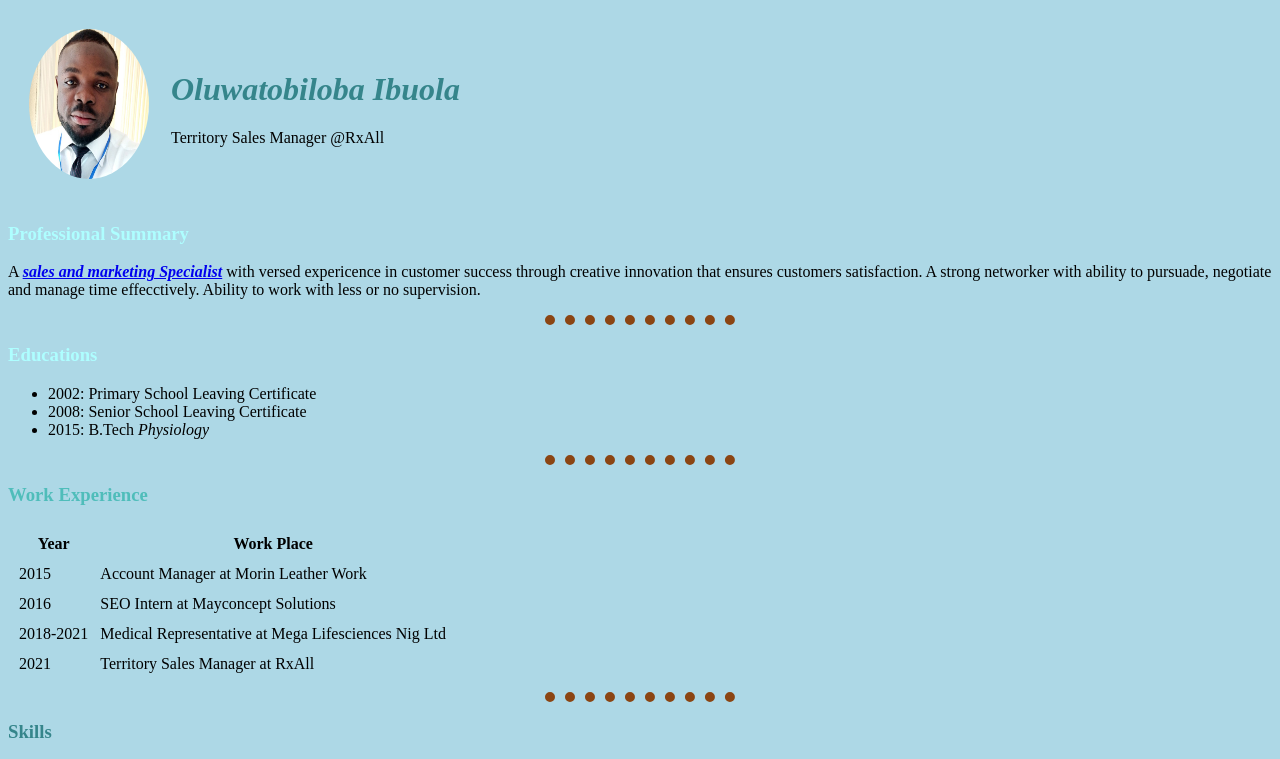
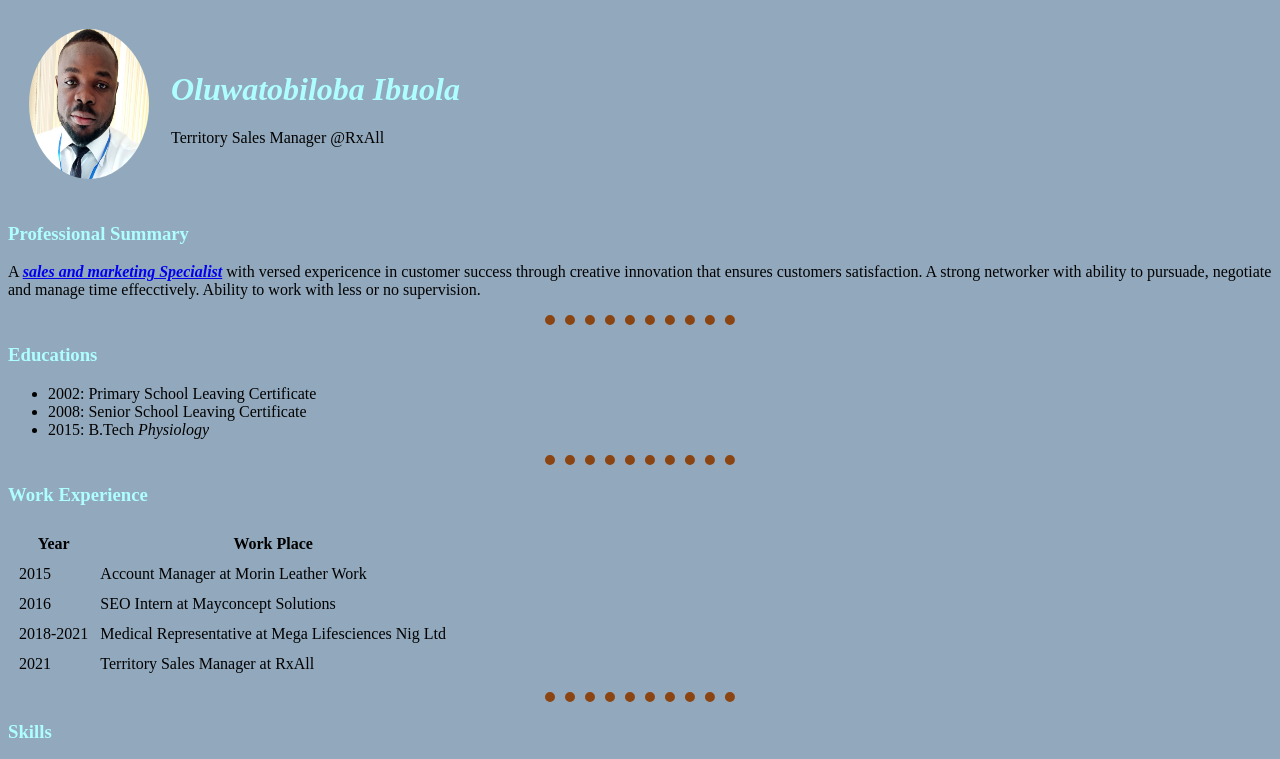
Before and after one commit to OluwatobilobaIbuola/cv, a plain HTML site: page index.html in a window 1280 px wide. Shown: the top 759 px of the page. Drawn offline with Linux system fonts and the light colour scheme.

Commit message:
h3 color and favicon upload
Changed the h3 colors and uploaded favicon for contact me and my hobbies page.

```diff
--- a/css/style.css
+++ b/css/style.css
@@ -1,5 +1,5 @@
 body {
-  background-color: #ADD8E6;
+  background-color: #92A9BD;
 }
 
 hr {
@@ -10,7 +10,7 @@ hr {
 }
 
 h1 {
-  color: #35858B;
+  color: #AEFEFF;
 }
 
 h3:hover {
@@ -21,13 +21,13 @@ h3:hover {
   color: #AEFEFF
 }
 
-.gr {
+/*.gr {
   color: #4FBDBA
 }
 
 .gre {
   color: #35858B
-}
+}*/
 .myimage{
   border-radius: 100%;
 }
--- a/index.html
+++ b/index.html
@@ -39,7 +39,7 @@
     <li>2015: B.Tech <em>Physiology</em></li>
   </ul>
   <hr>
-  <h3 class=gr>Work Experience</h3>
+  <h3 class=g>Work Experience</h3>
   <table cellspacing=10>
     <thead>
       <tr>
@@ -67,7 +67,7 @@
     </tbody>
   </table>
   <hr>
-  <h3 class=gre>Skills</h3>
+  <h3 class=g>Skills</h3>
   <table cellspacing=10>
     <tr>
       <td> Microsoft Excel</td>
```
Also changed, not shown: Contact Me.html (+2 -1 lines), My Hobbies.html (+2 -1 lines), images/favicon (1).ico (added), images/favicon (2).ico (added).
